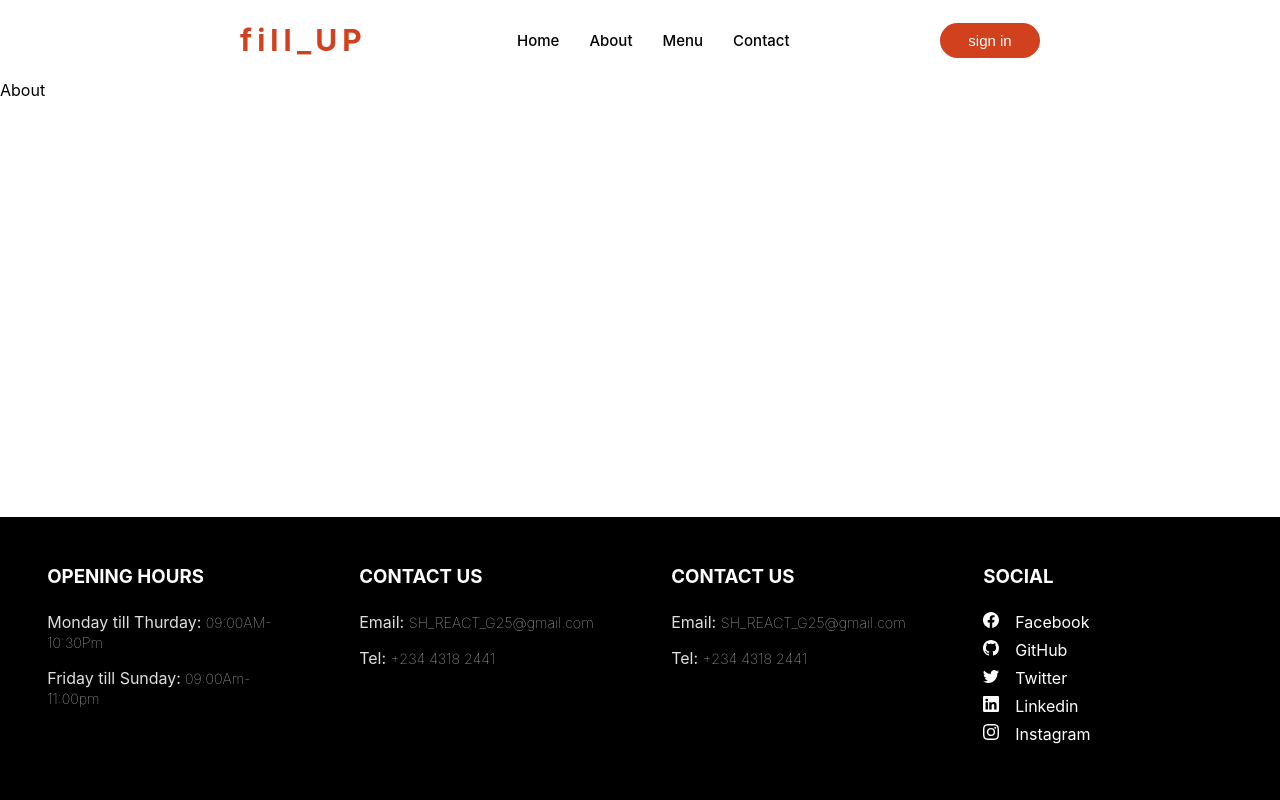
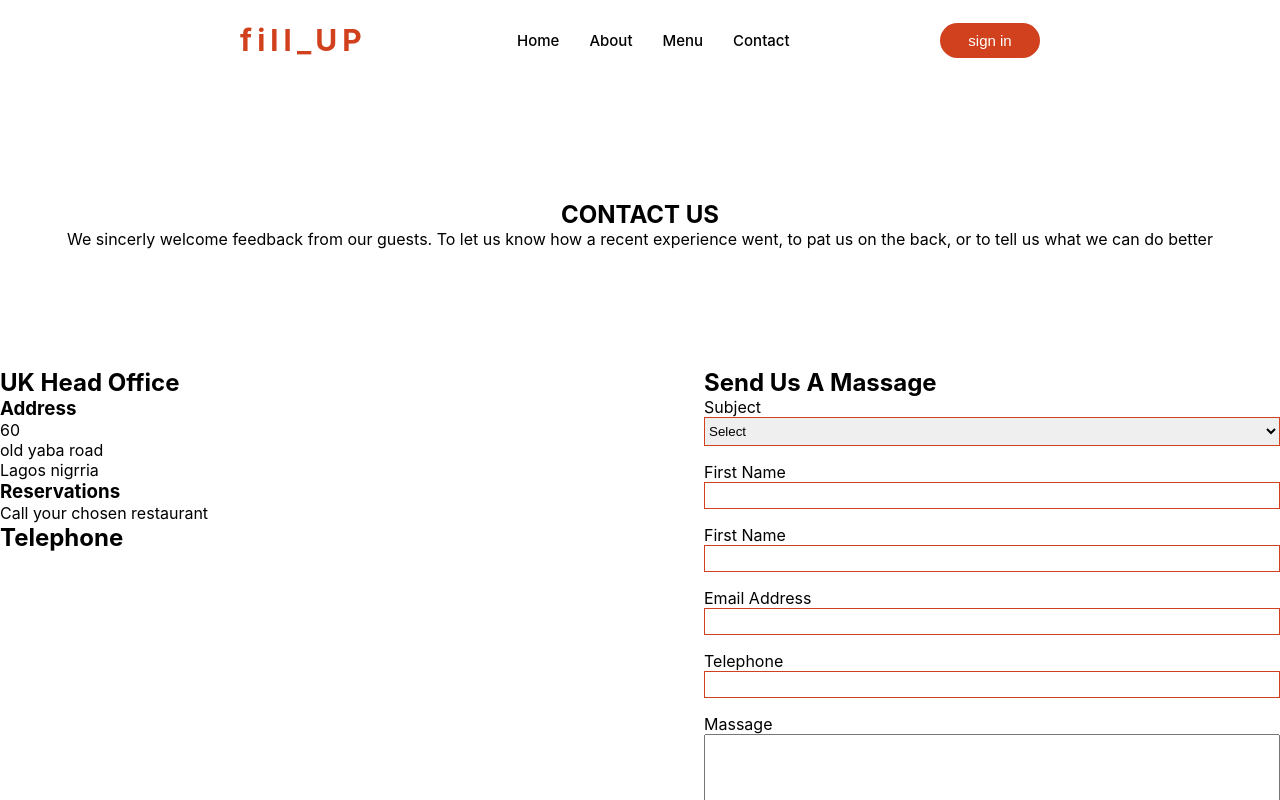
Before and after one commit to wisdom-uzo/REACT-SH-G25_PROJECT1, a React (Create React App) app: page /about in a window 1280 px wide. Shown: the top 800 px of the page. Built offline with nearby package versions, Linux system fonts and the light colour scheme.

Commit message:
contact page

```diff
--- a/src/components/About.js
+++ /dev/null
@@ -1,9 +0,0 @@
-import React from 'react'
-
-const About = () => {
-  return (
-    <div>About</div>
-  )
-}
-
-export default About
--- /dev/null
+++ b/src/components/About/about.css
@@ -0,0 +1,35 @@
+.about_header{
+    height: 18rem;
+    display: flex;
+    justify-content: center;
+    align-items: center;
+    flex-direction: column;
+}
+
+
+.about_add_form{
+    display: grid;
+    grid-template-columns: 45% 45%;
+    justify-content: space-between;
+    align-items: flex-start;
+}
+
+.contact_form{
+    display: grid;
+    grid-template-columns: 1fr;
+
+}
+.input-sec{
+  margin-bottom: 1rem;
+  display: grid;
+  grid-template-columns: 1fr;
+
+}
+
+.input-sec input, .input-sec select{
+    padding: 5px 0;
+    outline: none;
+    border: 1px solid #d1411e;
+
+
+}
--- /dev/null
+++ b/src/components/About/index.js
@@ -0,0 +1,80 @@
+import React from 'react'
+import './about.css'
+
+const About = () => {
+  return (
+    <div>
+        <div className="about_header">
+            <h2>CONTACT US</h2>
+            <p>We sincerly welcome feedback from our guests. To let us know how a recent experience went, to pat us on the back, or to tell us what we can do better</p>
+        </div>
+
+        <div className="about_add_form">
+           <div className="">
+              <h2>UK Head Office</h2>
+              <h3>Address</h3>
+              <p>60 <br /> old yaba road <br />
+               Lagos nigrria</p>
+
+            <h3>Reservations</h3>
+            <p>Call your chosen restaurant</p>
+
+            <h2>Telephone</h2>
+           </div>
+
+
+
+           <div className="contact_form_sec">
+              <h2>Send Us A Massage</h2>
+              <form action="contact_form">
+                <div className="input-sec">
+                  <label htmlFor="">Subject</label>
+                  <select name="" id="">
+                    <option value="">Select</option>
+                  </select>
+                </div>
+
+
+                <div className="">
+                    <div className="input-sec">
+                        <label htmlFor="">First Name</label>
+                        <input type="text" />
+                    </div>
+
+                    <div className="input-sec">
+                        <label htmlFor="">First Name</label>
+                        <input type="text" />
+                    </div>
+              </div>
+
+              <div className="input-sec">
+                  <label htmlFor="">Email Address</label>
+                  <input type="email" name="" id="" />
+              </div>
+
+              <div className="input-sec">
+                <label htmlFor="">Telephone</label>
+                <input type="tel" name="" id="" />
+              </div>
+
+              <div className="input-sec">
+                  <label htmlFor="">Massage</label>
+                  <textarea name="" id="" cols="30" rows="10"></textarea>
+
+              </div>
+
+
+
+
+                  <button>Submit Message</button>
+              </form>
+           </div>
+
+
+        </div>
+
+    </div>
+  )
+}
+
+export default About
--- a/src/components/footer/Footer.css
+++ b/src/components/footer/Footer.css
@@ -3,7 +3,7 @@
     background: #000000;
     color: white;
     bottom:0;
-    position:fixed;
+    position:relative;
     bottom:0;
     left:0;
 }
```
Also changed, not shown: 1 other file (tests, documents, lock files or other folders).
